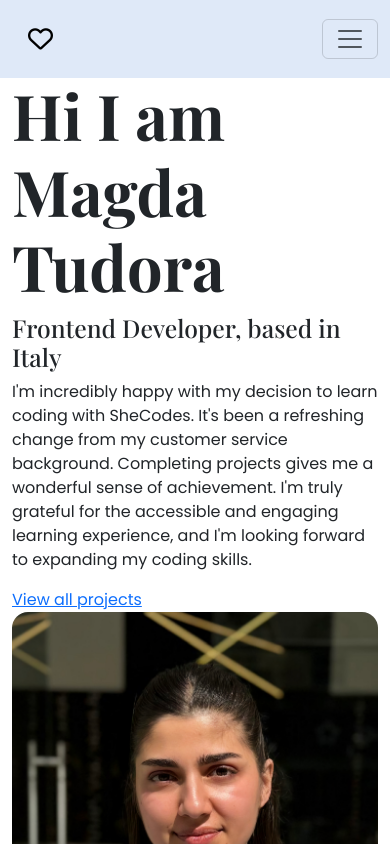
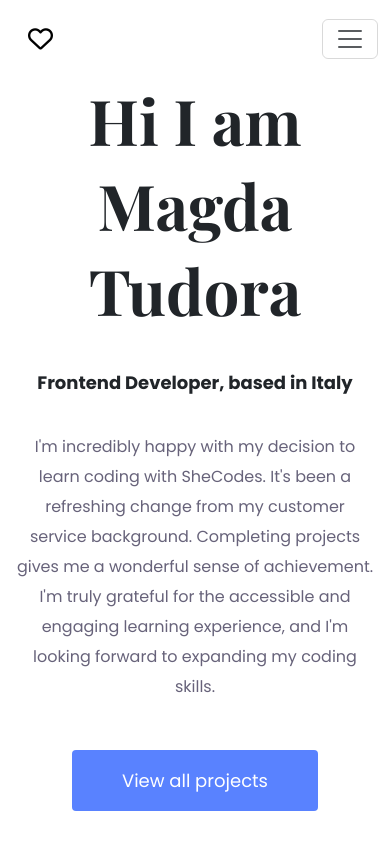
Before and after one commit to Magda0006/portfolio-project, a plain HTML site: page about.html in a window 390 px wide. Shown: the top 844 px of the page. Drawn offline with nearby package versions, Linux system fonts and the light colour scheme; a web font is replaced by a local one.

Commit message:
updated css classes to fit style for both pages

```diff
--- a/styles/portfolio.css
+++ b/styles/portfolio.css
@@ -5,21 +5,16 @@
   --secondary-color: #dfe9f8;
   --muted-text: rgba(39, 33, 66, 1);
 }
+
+/* generic styles */
+
 body {
   font-family: var(--content-font);
-}
-nav {
-  background-color: var(--secondary-color);
 }
 .home-link {
   color: var(--accent-color);
 }
-.hero {
-  background-color: var(--secondary-color);
-  text-align: center;
-  padding: 245px 10px;
-  padding-top: 175px !important;
-}
+
 h1,
 h2,
 h3,
@@ -28,11 +23,48 @@ h5,
 h6 {
   font-family: var(--title-font);
 }
+h1,
+h2 {
+  font-size: 64px;
+  font-weight: bold;
+}
+p {
+  font-size: 16px;
+  margin-bottom: 65px;
+  color: var(--muted-text);
+  opacity: 70%;
+  line-height: 30px;
+}
+.button {
+  text-decoration: none;
+  font-size: 18px;
+  background-color: var(--accent-color);
+  color: #ffff;
+  border: none;
+  border-radius: 4px;
+  padding: 18px 50px;
+}
+
+/* specific styles */
+
+/* Homepage */
+
+.homepage-nav {
+  background-color: var(--secondary-color);
+}
+.hero {
+  background-color: var(--secondary-color);
+  text-align: center;
+  padding: 245px 10px;
+  padding-top: 175px !important;
+}
 .hero p {
+  opacity: 100%;
   font-size: 36px;
   font-weight: 700;
+  margin-bottom: 21px;
 }
-h1 {
+.hero h1 {
   font-size: 96px;
   font-weight: bold;
 }
@@ -42,15 +74,7 @@ h1 {
   font-weight: 400;
   color: var(--muted-text);
   margin: 36px 0;
-}
-.contact-me-button {
-  text-decoration: none;
-  font-size: 18px;
-  background-color: var(--accent-color);
-  color: #ffff;
-  border: none;
-  border-radius: 4px;
-  padding: 18px 50px;
+  margin-bottom: 57px;
 }
 .content-description {
   font-size: 18px;
@@ -59,22 +83,27 @@ h1 {
 .project-description {
   padding: 120px 60px;
 }
-.homepage-projects h2 {
-  font-size: 64px;
-  font-weight: bold;
-}
-.homepage-projects p {
-  margin-bottom: 65px;
-  color: var(--muted-text);
-  opacity: 70%;
-  line-height: 30px;
-}
 .homepage-projects a {
   text-decoration: none;
   color: var(--accent-color);
   border: 1px solid var(--accent-color);
   border-radius: 4px;
   padding: 18px 30px;
+}
+
+/* About page */
+.about-header {
+  padding: 96px 42px;
+}
+.about-header h1 {
+  line-height: 85px;
+}
+.about-header h2 {
+  font-family: var(--content-font);
+  font-size: 18px;
+  font-weight: 700;
+  line-height: 27px;
+  margin: 36px 0;
 }
 @media (max-width: 992px) {
   .project-description {
@@ -100,4 +129,11 @@ h1 {
     padding: 80px 20px;
     padding-top: 45px !important;
   }
+  .about-header {
+    text-align: center;
+    padding: 0 15px;
+  }
+  .about-header img {
+    margin-top: 55px;
+  }
 }
```
Also changed, not shown: index.html (+3 -3 lines).
